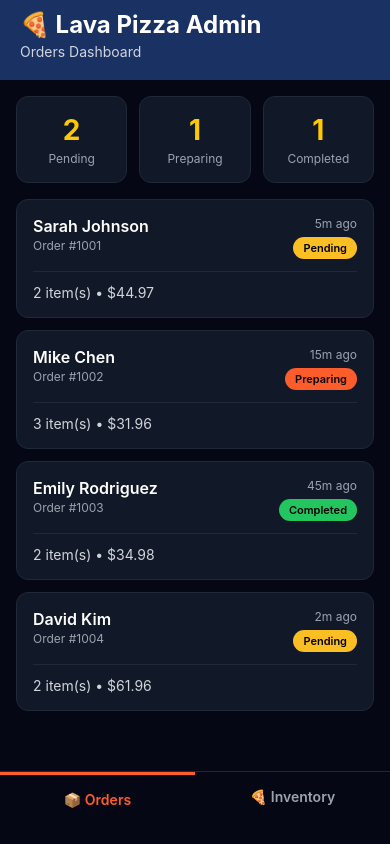
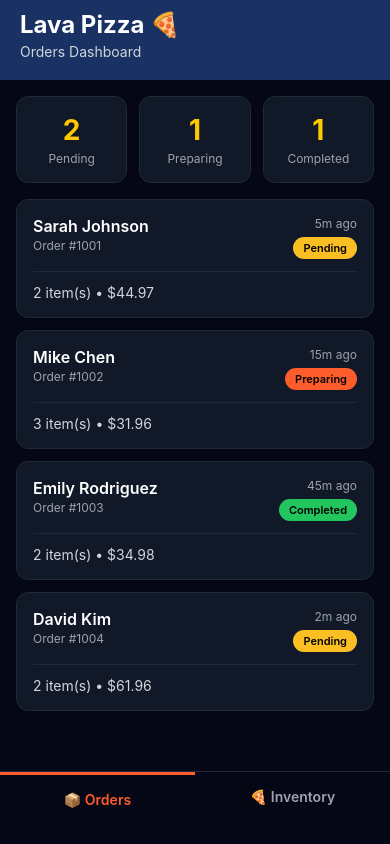
Before and after one commit to deepindersingh09/lava-pizza-admin, a React Native app: screen / in a window 390 px wide. Built offline with nearby package versions, Linux system fonts and the light colour scheme.

Commit message:
modified

```diff
--- a/screens/InventoryScreen.js
+++ b/screens/InventoryScreen.js
@@ -61,7 +61,7 @@
     <View style={styles.container}>
       {/* Header */}
       <View style={styles.header}>
-        <Text style={styles.headerTitle}>🍕 Lava Pizza Admin</Text>
+        <Text style={styles.headerTitle}> Lava Pizza 🍕</Text>
         <Text style={styles.headerSubtitle}>Inventory Management</Text>
       </View>
 
--- a/screens/OrdersScreen.js
+++ b/screens/OrdersScreen.js
@@ -109,7 +109,7 @@
     <View style={styles.container}>
       {/* Header */}
       <View style={styles.header}>
-        <Text style={styles.headerTitle}>🍕 Lava Pizza Admin</Text>
+        <Text style={styles.headerTitle}>Lava Pizza 🍕 </Text>
         <Text style={styles.headerSubtitle}>Orders Dashboard</Text>
       </View>
 
```
